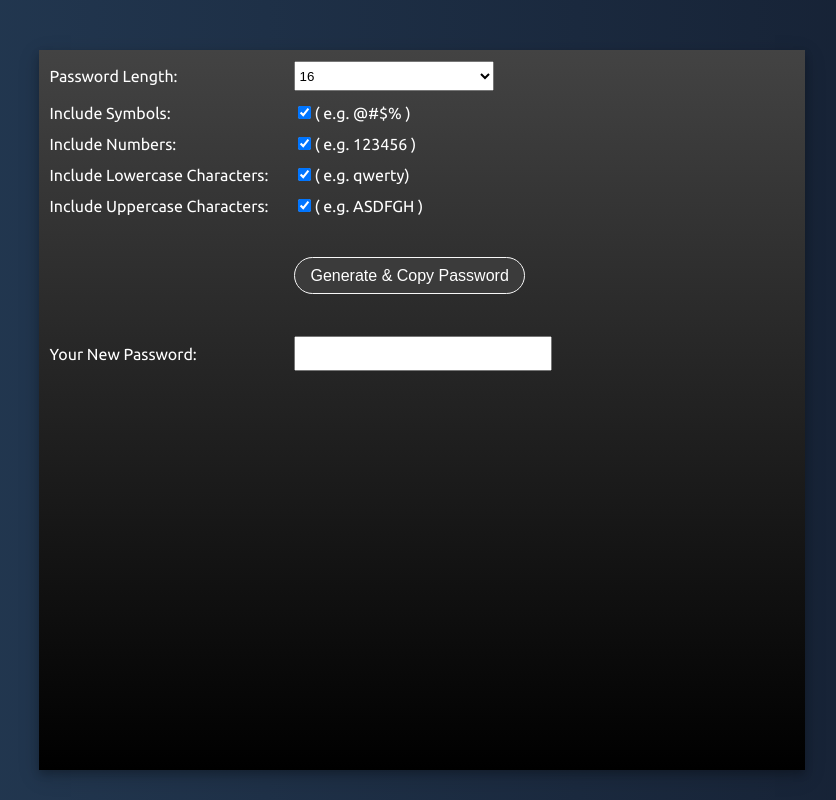
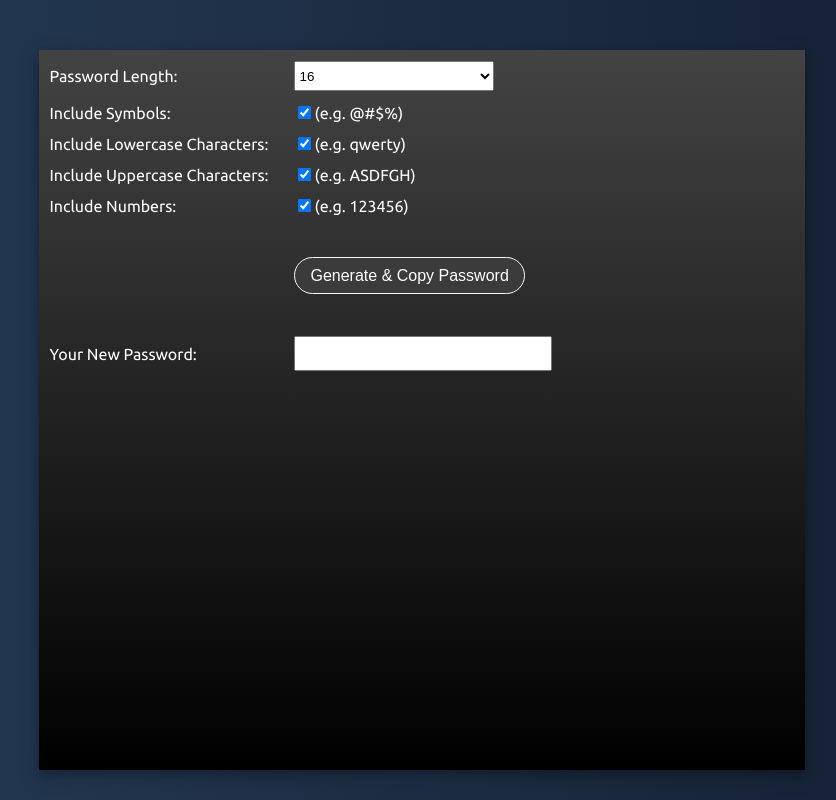
Before and after one commit to Akhil-Reddy-Challa/password-generator, a React (Create React App) app: page / in a window 1280 px wide. Shown: the whole page, without its empty margins (218-1054 px from the left). Built offline with nearby package versions, Linux system fonts and the light colour scheme.

Commit message:
clean code

```diff
--- a/src/App.js
+++ b/src/App.js
@@ -14,10 +14,10 @@ function App() {
     ];
 
     const newCats = [];
-    includeSymbols && newCats.push(cats[0]);
-    includeNumbers && newCats.push(cats[1]);
-    includeLowercase && newCats.push(cats[2]);
-    includeUppercase && newCats.push(cats[3]);
+    pwdConfig.symbols && newCats.push(cats[0]);
+    pwdConfig.numbers && newCats.push(cats[1]);
+    pwdConfig.lowercase && newCats.push(cats[2]);
+    pwdConfig.uppercase && newCats.push(cats[3]);
     return newCats;
   };
   const generatePassword = () => {
@@ -27,7 +27,7 @@ function App() {
       return;
     }
     const newPassword = [];
-    for (let idx = 0; idx < passwordLength; idx++) {
+    for (let idx = 0; idx < parseInt(pwdConfig.len); idx++) {
       // Get random category
       const category = categories[getRandom(categories.length)];
       // From the category get a random character
@@ -42,16 +42,37 @@ function App() {
     setCopyStatus(true);
     setTimeout(() => setCopyStatus(false), 5000);
   };
+  const changeConfig = (type, val) => {
+    const prev = { ...pwdConfig };
+    prev[type] = val;
+    setPwdConfig(() => ({ ...prev }));
+  };
   const [copyStatus, setCopyStatus] = useState(false);
   const [passwordText, setPasswordText] = useState("");
-  const [passwordLength, setPasswordLength] = useState(16);
-  const [includeSymbols, setSymbols] = useState(true);
-  const [includeNumbers, setNumbers] = useState(true);
-  const [includeLowercase, setLower] = useState(true);
-  const [includeUppercase, setUpper] = useState(true);
+  const [pwdConfig, setPwdConfig] = useState({
+    len: 16,
+    symbols: true,
+    lowercase: true,
+    uppercase: true,
+    numbers: true,
+  });
 
   const strongNums = [...Array(113).keys()];
   const weakNums = [...Array(15).keys()];
+  const categories = [
+    { name: "symbols", desc: "Include Symbols:", exmp: "e.g. @#$%" },
+    {
+      name: "lowercase",
+      desc: "Include Lowercase Characters:",
+      exmp: "e.g. qwerty",
+    },
+    {
+      name: "uppercase",
+      desc: "Include Uppercase Characters:",
+      exmp: "e.g. ASDFGH",
+    },
+    { name: "numbers", desc: "Include Numbers:", exmp: "e.g. 123456" },
+  ];
 
   return (
     <div className="App">
@@ -63,7 +84,7 @@ function App() {
               <select
                 title="Select the length of your password."
                 className="pwd-length"
-                onChange={(e) => setPasswordLength(parseInt(e.target.value))}
+                onChange={(e) => changeConfig("len", e.target.value)}
               >
                 <optgroup label="Strong">
                   {strongNums.map((num) => (
@@ -82,66 +103,23 @@ function App() {
               </select>
             </td>
           </tr>
-          <tr>
-            <td className="itemDesc">Include Symbols:</td>
+          {categories.map((cat) => (
+            <tr key={cat.name}>
+              <td className="itemDesc">{cat.desc}</td>
               <td>
                 <div>
                   <label>
                     <input
                       type="checkbox"
-                    onChange={(e) => setSymbols(!includeSymbols)}
-                    checked={includeSymbols}
+                      onChange={(e) => changeConfig(cat.name, e.target.checked)}
+                      defaultChecked={true}
                     />
-                  ( e.g. @#$% )
+                    {`(${cat.exmp})`}
                   </label>
                 </div>
               </td>
             </tr>
-          <tr>
-            <td className="itemDesc">Include Numbers:</td>
-            <td>
-              <div>
-                <label>
-                  <input
-                    type="checkbox"
-                    onChange={(e) => setNumbers(!includeNumbers)}
-                    checked={includeNumbers}
-                  />
-                  ( e.g. 123456 )
-                </label>
-              </div>
-            </td>
-          </tr>
-          <tr>
-            <td className="itemDesc">Include Lowercase Characters:</td>
-            <td>
-              <div>
-                <label>
-                  <input
-                    type="checkbox"
-                    onChange={(e) => setLower(!includeLowercase)}
-                    checked={includeLowercase}
-                  />
-                  ( e.g. qwerty)
-                </label>
-              </div>
-            </td>
-          </tr>
-          <tr>
-            <td className="itemDesc">Include Uppercase Characters:</td>
-            <td>
-              <div>
-                <label>
-                  <input
-                    type="checkbox"
-                    onChange={(e) => setUpper(!includeUppercase)}
-                    checked={includeUppercase}
-                  />
-                  ( e.g. ASDFGH )
-                </label>
-              </div>
-            </td>
-          </tr>
+          ))}
           <tr>
             <td></td>
             <td>
```
Lines whose indentation alone changed are shown as unchanged.
